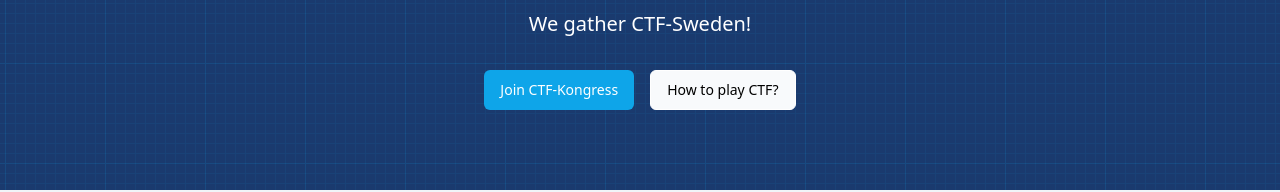
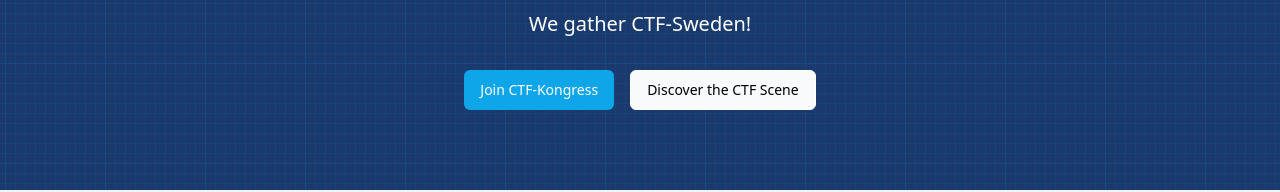
Before and after one commit to Kodsport/capturetheflag.se, a React (Vite) app: page / in a window 1280 px wide. Shown: the part 214-406 px from the top of the page. Built offline with nearby package versions, Linux system fonts and the light colour scheme.

Commit message:
Refactor: Update homepage button
Replaced the "hur spelar man ctf" button with "Upptäck CTF-scenen" on the homepage.

```diff
--- a/src/locales/en/translation.json
+++ b/src/locales/en/translation.json
@@ -1,4 +1,3 @@
-
 {
   "common": {
     "home": "Home",
@@ -15,7 +14,7 @@
       "title": "Capture The Flag - Sweden",
       "subtitle": "We gather CTF-Sweden!",
       "join_button": "Join CTF-Kongress",
-      "learn_more": "How to play CTF?"
+      "discover_scene": "Discover the CTF Scene"
     },
     "news": {
       "title": "News",
@@ -93,7 +92,7 @@
         "title": "Join our Discord",
         "description": "Connect with CTF enthusiasts from all over Sweden in our Discord server.",
         "requirements_title": "Membership requirements",
-        "requirements_desc": "To join, you need to be active in the Swedish CTF scene and have a reference from an existing member.",
+        "requirements_desc": "To join, you need to be active in the Swedish CTF scene and have a reference from an existing member who can vouch for you.",
         "discord_title": "About our Discord server",
         "discord_desc": "Our Discord server is a gathering place for CTF players and organizers in Sweden.",
         "button": "Join CTF-Kongress"
--- a/src/locales/sv/translation.json
+++ b/src/locales/sv/translation.json
@@ -1,4 +1,3 @@
-
 {
   "common": {
     "home": "Hem",
@@ -15,7 +14,7 @@
       "title": "Capture The Flag - Sverige",
       "subtitle": "Vi samlar CTF-Sverige!",
       "join_button": "Gå med i CTF-Kongress",
-      "learn_more": "Hur spelar man CTF?"
+      "discover_scene": "Upptäck CTF-scenen"
     },
     "news": {
       "title": "Nyheter",
@@ -93,7 +92,7 @@
         "title": "Gå med i vår Discord",
         "description": "Anslut dig till CTF-entusiaster från hela Sverige i vår Discord-server.",
         "requirements_title": "Medlemskrav",
-        "requirements_desc": "För att gå med behöver du vara aktiv inom den svenska CTF-scenen och ha en referens från en befintlig medlem.",
+        "requirements_desc": "För att gå med behöver du vara aktiv inom den svenska CTF-scenen och ha en referens från en befintlig medlem som kan gå i god för dig.",
         "discord_title": "Om vår Discord-server",
         "discord_desc": "Vår Discord-server är en samlingsplats CTF-spelare och -organisatörer i Sverige.",
         "button": "Gå med i CTF-Kongress"
--- a/src/pages/Index.tsx
+++ b/src/pages/Index.tsx
@@ -44,7 +44,7 @@ const Index = () => {
               </Link>
               <Link to="/what-is-ctf">
               <Button variant="outline" className="text-black border-white hover:bg-white/80 hover:text-black/90">
-                {t('homepage.hero.learn_more')}
+                {t('homepage.hero.discover_scene')}
               </Button>
               </Link>
             </div>
```
